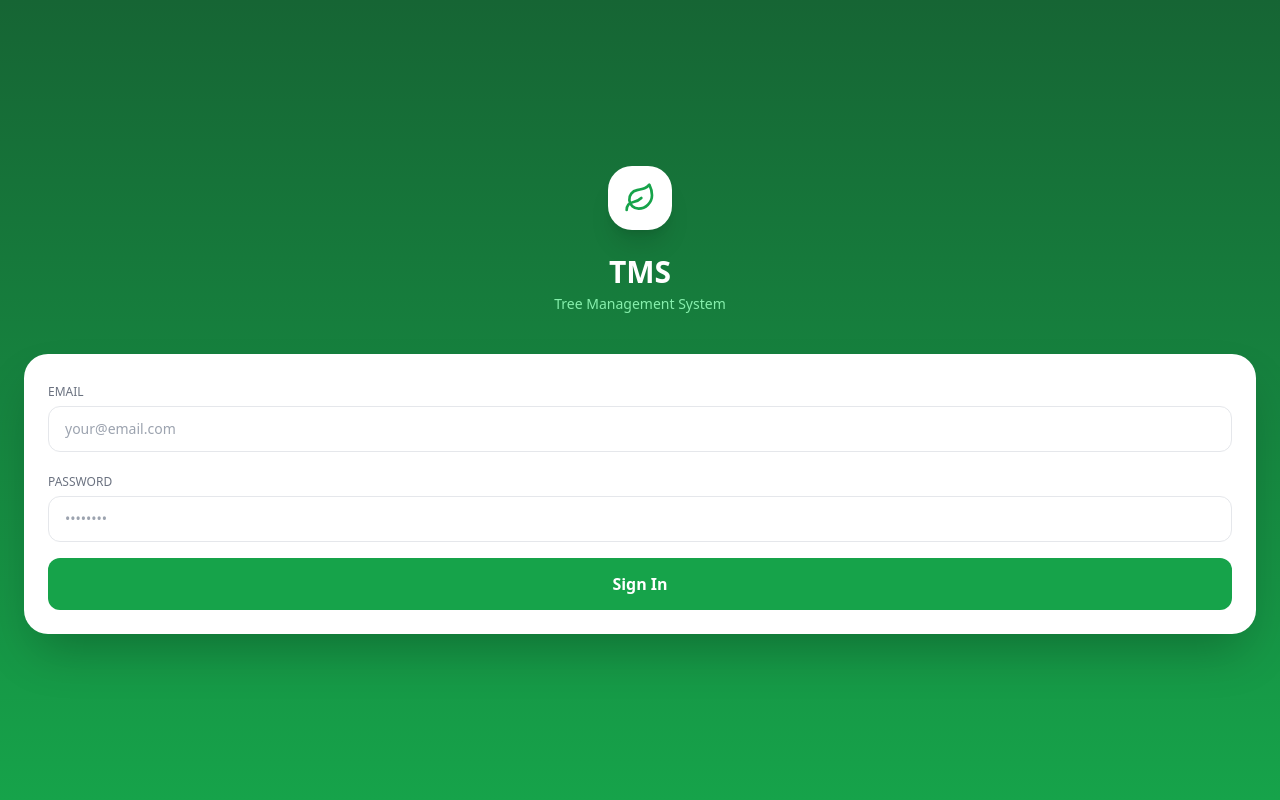
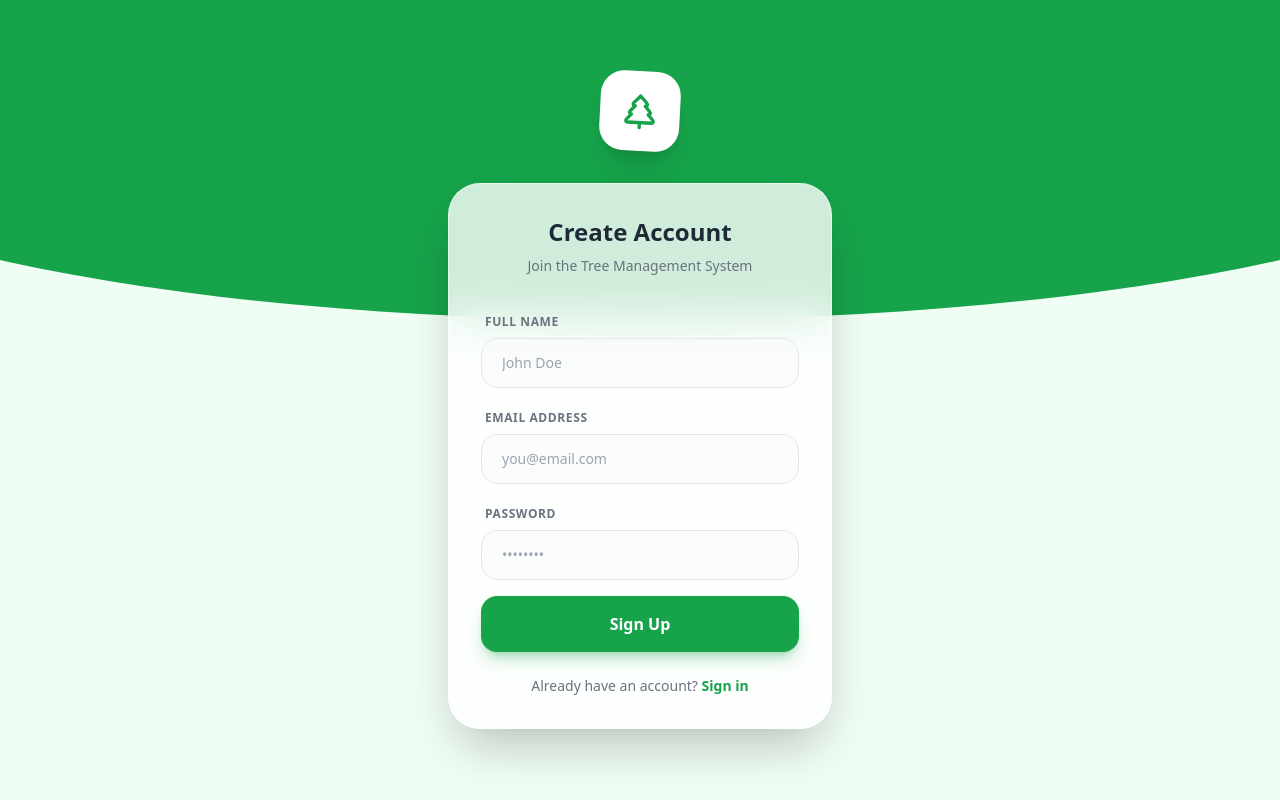
Before and after one commit to yozo06/tms, a React (Vite) app in the folder frontend/: page /signup in a window 1280 px wide. Before the commit this address led to /login. Built offline with nearby package versions, Linux system fonts and the light colour scheme; no server answers.

Commit message:
feat(auth): self-serve signup with volunteer role pipeline

```diff
--- a/frontend/src/App.tsx
+++ b/frontend/src/App.tsx
@@ -2,6 +2,7 @@ import { BrowserRouter, Routes, Route, Navigate } from 'react-router-dom'
 import { useAuthStore } from './store/auth.store'
 import Layout from './components/Layout'
 import Login from './pages/Login'
+import Signup from './pages/Signup'
 import Dashboard from './pages/Dashboard'
 import FieldHome from './pages/FieldHome'
 import TreeList from './pages/TreeList'
@@ -28,6 +29,13 @@ function RequireOwner({ children }: { children: JSX.Element }) {
   return children
 }
 
+function RequireEmployeeOrOwner({ children }: { children: JSX.Element }) {
+  const { user, token } = useAuthStore()
+  if (!user || !token) return <Navigate to="/login" replace />
+  if (user.role === 'volunteer') return <Navigate to="/home" replace />
+  return children
+}
+
 function HomeRedirect() {
   const { user } = useAuthStore()
   if (!user) return <Navigate to="/login" replace />
@@ -40,14 +48,15 @@ export default function App() {
       <Routes>
         <Route path="/tree/:code" element={<PublicTree />} />
         <Route path="/login" element={<Login />} />
+        <Route path="/signup" element={<Signup />} />
         <Route element={<RequireAuth><Layout /></RequireAuth>}>
           <Route path="/home" element={<HomeRedirect />} />
           <Route path="/trees" element={<TreeList />} />
           <Route path="/trees/new" element={<RequireOwner><TreeAdd /></RequireOwner>} />
           <Route path="/trees/:code" element={<TreeDetail />} />
           <Route path="/trees/:code/edit" element={<RequireOwner><TreeEdit /></RequireOwner>} />
-          <Route path="/trees/:code/health" element={<HealthLog />} />
-          <Route path="/trees/:code/activity" element={<ActivityLog />} />
+          <Route path="/trees/:code/health" element={<RequireEmployeeOrOwner><HealthLog /></RequireEmployeeOrOwner>} />
+          <Route path="/trees/:code/activity" element={<RequireEmployeeOrOwner><ActivityLog /></RequireEmployeeOrOwner>} />
           <Route path="/map" element={<RequireOwner><MapView /></RequireOwner>} />
           <Route path="/employees" element={<RequireOwner><Employees /></RequireOwner>} />
           <Route path="/profile" element={<Profile />} />
--- a/frontend/src/pages/Dashboard.tsx
+++ b/frontend/src/pages/Dashboard.tsx
@@ -7,7 +7,7 @@ import { Plus, AlertTriangle, CheckCircle2, Clock } from 'lucide-react'
 import Spinner from '../components/Spinner'
 
 export default function Dashboard() {
-  const { user } = useAuthStore()
+  const { user, isOwner } = useAuthStore()
   const nav = useNavigate()
   const [data, setData] = useState<any>(null)
   const [urgent, setUrgent] = useState<any[]>([])
@@ -30,9 +30,11 @@ export default function Dashboard() {
           <p className="text-xs text-gray-400 uppercase">Welcome back</p>
           <h1 className="text-2xl font-bold text-gray-800">{user?.name}</h1>
         </div>
-        <button onClick={() => nav('/trees/new')} className="w-10 h-10 bg-forest-600 rounded-2xl flex items-center justify-center shadow-lg active:scale-95 transition-transform">
-          <Plus size={20} className="text-white" />
-        </button>
+        {isOwner() && (
+          <button onClick={() => nav('/trees/new')} className="w-10 h-10 bg-forest-600 rounded-2xl flex items-center justify-center shadow-lg active:scale-95 transition-transform">
+            <Plus size={20} className="text-white" />
+          </button>
+        )}
       </div>
       <div className="grid grid-cols-2 gap-3 mb-4">
         {[
--- a/frontend/src/pages/Employees.tsx
+++ b/frontend/src/pages/Employees.tsx
@@ -54,7 +54,7 @@ export default function Employees() {
     } catch { toast.error('Failed to update') }
   }
 
-  const ROLE_COLORS: Record<string, string> = { owner: 'bg-forest-100 text-forest-700', employee: 'bg-blue-100 text-blue-700', volunteer: 'bg-purple-100 text-purple-700' }
+  const ROLE_COLORS: Record<string, string> = { owner: 'bg-forest-100 text-forest-700', employee: 'bg-blue-100 text-blue-700', volunteer: 'bg-purple-100 text-purple-700', viewer: 'bg-gray-100 text-gray-700' }
 
   return (
     <div className="px-4 pt-12 pb-8">
@@ -71,7 +71,7 @@ export default function Employees() {
           ))}
           <div><label className="text-xs text-gray-500">Role</label>
             <select value={form.role} onChange={set('role')} className="w-full mt-1 border border-gray-200 rounded-xl px-3 py-2 text-sm focus:outline-none">
-              <option value="employee">Employee</option><option value="volunteer">Volunteer</option>
+              <option value="employee">Employee</option><option value="volunteer">Volunteer</option><option value="viewer">Viewer</option>
             </select>
           </div>
           <button onClick={submit} disabled={saving} className="w-full bg-forest-600 text-white font-semibold py-3 rounded-xl disabled:opacity-60">{saving ? 'Adding…' : 'Add Member'}</button>
@@ -88,7 +88,7 @@ export default function Employees() {
                   className="w-full border border-gray-200 rounded-xl px-3 py-2 text-sm focus:outline-none focus:ring-2 focus:ring-forest-300" placeholder="Phone" />
                 <select value={editForm.role} onChange={e => setEditForm(f => ({ ...f, role: e.target.value }))}
                   className="w-full border border-gray-200 rounded-xl px-3 py-2 text-sm focus:outline-none">
-                  <option value="employee">Employee</option><option value="volunteer">Volunteer</option>
+                  <option value="employee">Employee</option><option value="volunteer">Volunteer</option><option value="viewer">Viewer</option>
                 </select>
                 <div className="flex gap-2">
                   <button onClick={() => saveEdit(u.id)} className="flex-1 bg-forest-600 text-white text-sm font-medium py-2 rounded-xl flex items-center justify-center gap-1"><Check size={14} /> Save</button>
--- a/frontend/src/pages/Login.tsx
+++ b/frontend/src/pages/Login.tsx
@@ -1,5 +1,5 @@
 import { useState, useEffect } from 'react'
-import { useNavigate } from 'react-router-dom'
+import { useNavigate, Link } from 'react-router-dom'
 import { login } from '../api/auth'
 import { useAuthStore } from '../store/auth.store'
 import toast from 'react-hot-toast'
@@ -50,6 +50,9 @@ export default function Login() {
           className="w-full bg-forest-600 text-white font-semibold py-3.5 rounded-xl active:scale-95 transition-transform disabled:opacity-60">
           {loading ? 'Signing in…' : 'Sign In'}
         </button>
+        <p className="text-center text-sm text-gray-500 pt-2">
+          Don't have an account? <Link to="/signup" className="text-forest-600 font-semibold hover:underline">Sign up</Link>
+        </p>
       </div>
     </div>
   )
--- /dev/null
+++ b/frontend/src/pages/Signup.tsx
@@ -0,0 +1,77 @@
+import { useState, useEffect } from 'react'
+import { useNavigate, Link } from 'react-router-dom'
+import { useAuthStore } from '../store/auth.store'
+import { client } from '../api/client'
+import toast from 'react-hot-toast'
+import { TreePine } from 'lucide-react'
+
+export default function Signup() {
+    const nav = useNavigate()
+    const [form, setForm] = useState({ name: '', email: '', password: '' })
+    const [loading, setLoading] = useState(false)
+    const { setAuth, user } = useAuthStore()
+
+    useEffect(() => {
+        if (user) nav('/home', { replace: true })
+    }, [user, nav])
+
+    const submit = async (e: React.FormEvent) => {
+        e.preventDefault()
+        if (!form.name || !form.email || !form.password) return toast.error('All fields are required')
+        setLoading(true)
+        try {
+            const { data } = await client.post('/auth/signup', form)
+            setAuth(data.user, data.token, data.refreshToken)
+            toast.success('Account created successfully!')
+            nav('/home')
+        } catch (err: any) {
+            toast.error(err.response?.data?.error || 'Signup failed')
+        } finally {
+            setLoading(false)
+        }
+    }
+
+    return (
+        <div className="min-h-screen bg-forest-50 flex flex-col justify-center px-6 relative overflow-hidden">
+            <div className="absolute top-[-10%] left-[-20%] w-[140%] h-[50%] bg-forest-600 rounded-b-[100%] z-0" />
+            <div className="relative z-10 w-full max-w-sm mx-auto">
+                <div className="flex justify-center mb-8">
+                    <div className="w-20 h-20 bg-white rounded-3xl flex items-center justify-center shadow-xl rotate-3">
+                        <TreePine size={40} className="text-forest-600" />
+                    </div>
+                </div>
+                <div className="bg-white/80 backdrop-blur-xl p-8 rounded-[2rem] shadow-2xl border border-white/50">
+                    <h1 className="text-2xl font-bold text-gray-800 text-center mb-2">Create Account</h1>
+                    <p className="text-sm text-center text-gray-500 mb-8 font-medium">Join the Tree Management System</p>
+                    <form onSubmit={submit} className="space-y-4">
+                        <div>
+                            <label className="text-xs font-semibold text-gray-500 uppercase tracking-wider ml-1">Full Name</label>
+                            <input type="text" value={form.name} onChange={e => setForm({ ...form, name: e.target.value })}
+                                className="w-full mt-1.5 px-5 py-3.5 bg-gray-50/50 border border-gray-200 rounded-2xl text-sm focus:outline-none focus:ring-2 focus:ring-forest-500/20 focus:border-forest-500 transition-all font-medium"
+                                placeholder="John Doe" />
+                        </div>
+                        <div>
+                            <label className="text-xs font-semibold text-gray-500 uppercase tracking-wider ml-1">Email Address</label>
+                            <input type="email" value={form.email} onChange={e => setForm({ ...form, email: e.target.value })}
+                                className="w-full mt-1.5 px-5 py-3.5 bg-gray-50/50 border border-gray-200 rounded-2xl text-sm focus:outline-none focus:ring-2 focus:ring-forest-500/20 focus:border-forest-500 transition-all font-medium"
+                                placeholder="you@email.com" />
+                        </div>
+                        <div>
+                            <label className="text-xs font-semibold text-gray-500 uppercase tracking-wider ml-1">Password</label>
+                            <input type="password" value={form.password} onChange={e => setForm({ ...form, password: e.target.value })}
+                                className="w-full mt-1.5 px-5 py-3.5 bg-gray-50/50 border border-gray-200 rounded-2xl text-sm focus:outline-none focus:ring-2 focus:ring-forest-500/20 focus:border-forest-500 transition-all font-medium"
+                                placeholder="••••••••" />
+                        </div>
+                        <button type="submit" disabled={loading}
+                            className="w-full bg-forest-600 text-white font-semibold py-4 rounded-2xl mt-6 active:scale-[0.98] transition-all shadow-lg shadow-forest-600/30 disabled:opacity-70">
+                            {loading ? 'Creating account...' : 'Sign Up'}
+                        </button>
+                    </form>
+                    <p className="text-center text-sm text-gray-500 mt-6">
+                        Already have an account? <Link to="/login" className="text-forest-600 font-semibold hover:underline">Sign in</Link>
+                    </p>
+                </div>
+            </div>
+        </div>
+    )
+}
--- a/frontend/src/pages/TreeDetail.tsx
+++ b/frontend/src/pages/TreeDetail.tsx
@@ -8,12 +8,12 @@ import Spinner from '../components/Spinner'
 import toast from 'react-hot-toast'
 import { ArrowLeft, Camera, ClipboardList, Activity, Edit2, CheckCircle2 } from 'lucide-react'
 
-const STATUSES = ['pending','in_progress','completed','on_hold']
+const STATUSES = ['pending', 'in_progress', 'completed', 'on_hold']
 
 export default function TreeDetail() {
   const { code } = useParams()
   const nav = useNavigate()
-  const { isOwner, user } = useAuthStore()
+  const { isOwner, isVolunteer, user } = useAuthStore()
   const [tree, setTree] = useState<any>(null)
   const [photos, setPhotos] = useState<any[]>([])
   const [loading, setLoading] = useState(true)
@@ -30,8 +30,8 @@ export default function TreeDetail() {
     try {
       await updateTree(code!, { status: s, log_notes: statusNote })
       setTree((t: any) => ({ ...t, status: s }))
-      toast.success(`Status → ${s.replace('_',' ')}`)
-    } catch {}
+      toast.success(`Status → ${s.replace('_', ' ')}`)
+    } catch { }
   }
 
   const handlePhoto = async (e: React.ChangeEvent<HTMLInputElement>) => {
@@ -69,7 +69,7 @@ export default function TreeDetail() {
           <ActionBadge action={tree.action} />
           <PriorityBadge p={tree.priority} />
           <StatusDot status={tree.status} />
-          <span className="text-xs text-forest-200 capitalize">{tree.status.replace('_',' ')}</span>
+          <span className="text-xs text-forest-200 capitalize">{tree.status.replace('_', ' ')}</span>
         </div>
       </div>
 
@@ -86,15 +86,15 @@ export default function TreeDetail() {
           </div>
         )}
 
-        {isMyTree && tree.status!=='completed' && (
+        {isMyTree && tree.status !== 'completed' && (
           <div className="bg-white rounded-2xl p-4 shadow-sm">
             <p className="text-xs font-semibold text-gray-500 uppercase mb-3">Update Status</p>
             <div className="grid grid-cols-2 gap-2 mb-3">
-              {STATUSES.filter(s => s!==tree.status).map(s => (
+              {STATUSES.filter(s => s !== tree.status).map(s => (
                 <button key={s} onClick={() => changeStatus(s)}
-                  className={`py-2 px-3 rounded-xl text-sm font-medium border transition-colors capitalize ${s==='completed'?'bg-forest-600 text-white border-forest-600':'border-gray-200 text-gray-600'}`}>
-                  {s==='completed' && <CheckCircle2 size={14} className="inline mr-1" />}
-                  {s.replace('_',' ')}
+                  className={`py-2 px-3 rounded-xl text-sm font-medium border transition-colors capitalize ${s === 'completed' ? 'bg-forest-600 text-white border-forest-600' : 'border-gray-200 text-gray-600'}`}>
+                  {s === 'completed' && <CheckCircle2 size={14} className="inline mr-1" />}
+                  {s.replace('_', ' ')}
                 </button>
               ))}
             </div>
@@ -104,7 +104,7 @@ export default function TreeDetail() {
           </div>
         )}
 
-        {tree.status==='completed' && (
+        {tree.status === 'completed' && (
           <div className="bg-forest-50 border border-forest-200 rounded-2xl p-4 flex items-center gap-3">
             <CheckCircle2 size={24} className="text-forest-600 flex-shrink-0" />
             <div>
@@ -120,6 +120,7 @@ export default function TreeDetail() {
           {tree.trunk_diameter_cm && <div className="bg-white rounded-xl p-3 text-center shadow-sm"><p className="font-bold text-gray-800">{tree.trunk_diameter_cm}cm</p><p className="text-xs text-gray-400">Trunk ⌀</p></div>}
         </div>
 
+        {!isVolunteer() && (
           <div className="grid grid-cols-3 gap-2">
             <button onClick={() => nav(`/trees/${code}/activity`)} className="bg-white rounded-xl p-3 flex flex-col items-center gap-1 shadow-sm active:scale-95 transition-transform">
               <Activity size={18} className="text-forest-600" /><p className="text-xs text-gray-600">Activity</p>
@@ -128,17 +129,18 @@ export default function TreeDetail() {
               <ClipboardList size={18} className="text-forest-600" /><p className="text-xs text-gray-600">Health Log</p>
             </button>
             <label className="bg-white rounded-xl p-3 flex flex-col items-center gap-1 shadow-sm active:scale-95 transition-transform cursor-pointer">
-            <Camera size={18} className={uploading?'text-gray-300':'text-forest-600'} />
-            <p className="text-xs text-gray-600">{uploading?'Uploading…':'Add Photo'}</p>
+              <Camera size={18} className={uploading ? 'text-gray-300' : 'text-forest-600'} />
+              <p className="text-xs text-gray-600">{uploading ? 'Uploading…' : 'Add Photo'}</p>
               <input type="file" accept="image/*" capture="environment" className="hidden" onChange={handlePhoto} disabled={uploading} />
             </label>
           </div>
+        )}
 
-        {photos.length>0 && (
+        {photos.length > 0 && (
           <div className="bg-white rounded-2xl p-4 shadow-sm">
             <p className="text-xs font-semibold text-gray-500 uppercase mb-3">Photos</p>
             <div className="grid grid-cols-3 gap-1.5">
-              {photos.map((p:any) => (
+              {photos.map((p: any) => (
                 <div key={p.id} className="relative">
                   <img src={p.photo_url} alt={p.caption} className="rounded-xl object-cover w-full h-24" />
                   <span className="absolute bottom-1 left-1 text-xs bg-black/50 text-white px-1.5 py-0.5 rounded-lg capitalize">{p.photo_type}</span>
--- a/frontend/src/store/auth.store.ts
+++ b/frontend/src/store/auth.store.ts
@@ -9,6 +9,7 @@ interface AuthState {
   logout: () => void
   isOwner: () => boolean
   isEmployee: () => boolean
+  isVolunteer: () => boolean
 }
 
 export const useAuthStore = create<AuthState>()(
@@ -27,5 +28,6 @@ export const useAuthStore = create<AuthState>()(
     },
     isOwner: () => get().user?.role === 'owner',
     isEmployee: () => get().user?.role === 'employee',
+    isVolunteer: () => get().user?.role === 'volunteer',
   }), { name: 'tms_auth' })
 )
```
Also changed, not shown: 2 other files (tests, documents, lock files or other folders). Lines whose indentation alone changed are shown as unchanged.
